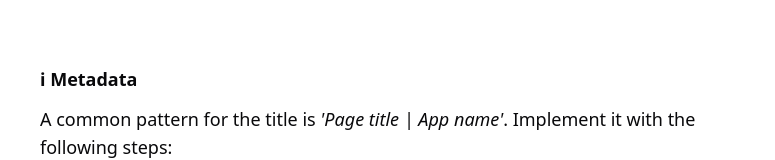
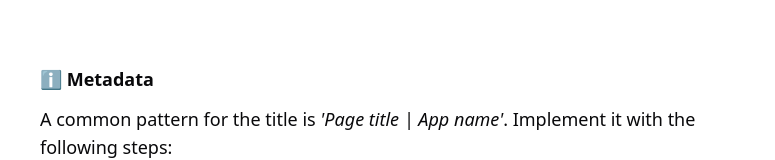
Before and after one commit to ggabrao/nextjs-handbook, a Next.js app: page /tips in a window 1280 px wide. Shown: the part 495-655 px from the top of the page, without its empty margins (248-1023 px from the left). Built offline with nearby package versions, Linux system fonts and the light colour scheme.

Commit message:
fix metadata icon

```diff
--- a/app/tips/page.tsx
+++ b/app/tips/page.tsx
@@ -17,7 +17,7 @@ export default function TipsPage() {
             <li className="list-disc ml-6">Use the documentation to configure <em>Absolute Imports, Module Path and TypeScript specific plugin for VS Code</em></li>
             <li className="list-disc ml-6">Mock API: https://jsonplaceholder.typicode.com</li>
           </ul>
-          <h3 className="font-semibold mb-1.5 lg:text-lg lg:mb-3">ℹ Metadata</h3>
+          <h3 className="font-semibold mb-1.5 lg:text-lg lg:mb-3">ℹ️ Metadata</h3>
           <p className="text-sm lg:text-lg">A common pattern for the title is <em>&apos;Page title | App name&apos;</em>. Implement it with the following steps:</p>
           <ol className="flex flex-col gap-8 mb-10 mt-4 lg:mb-16">
             <li>👉 Layout.tsx:
```
